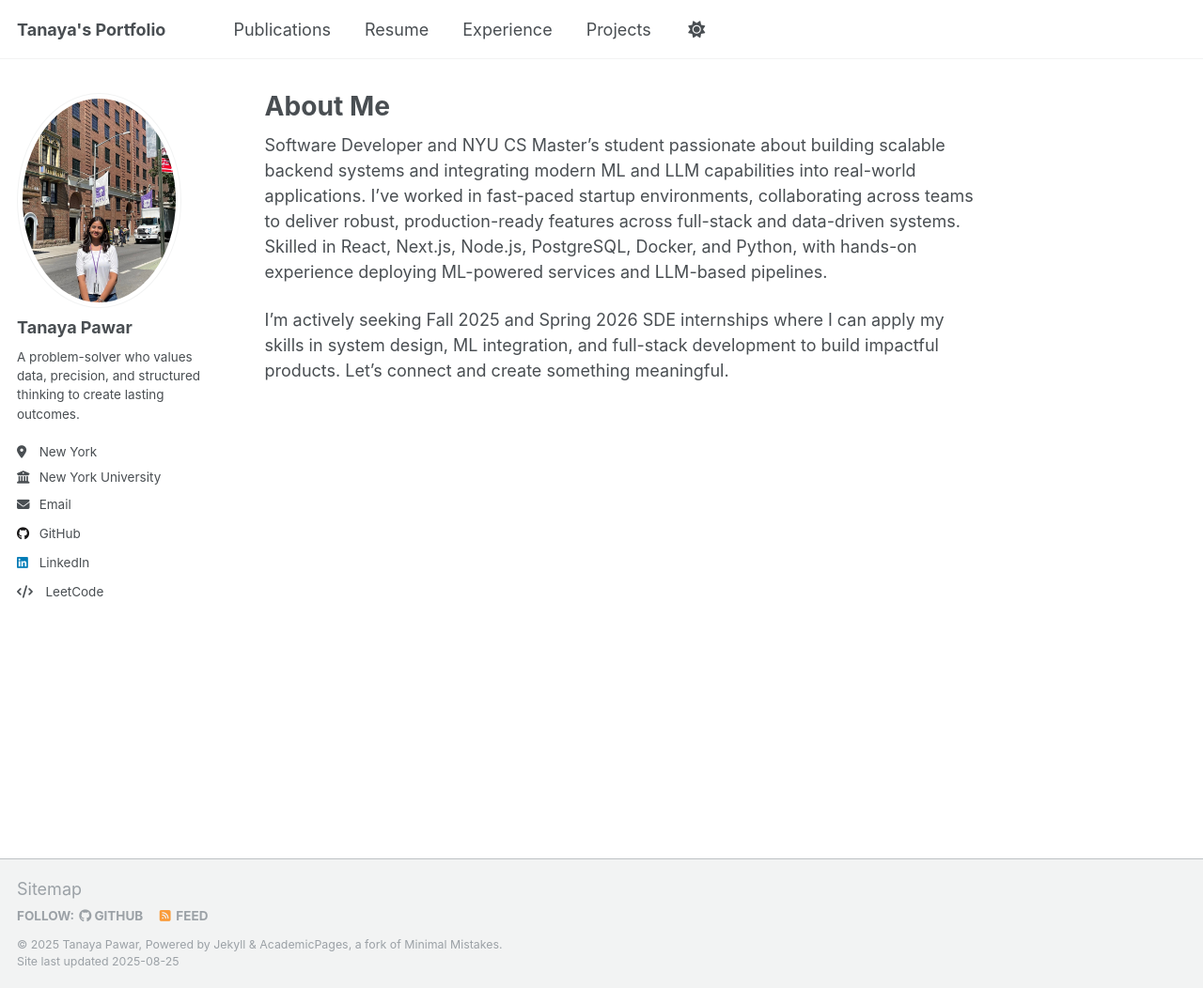
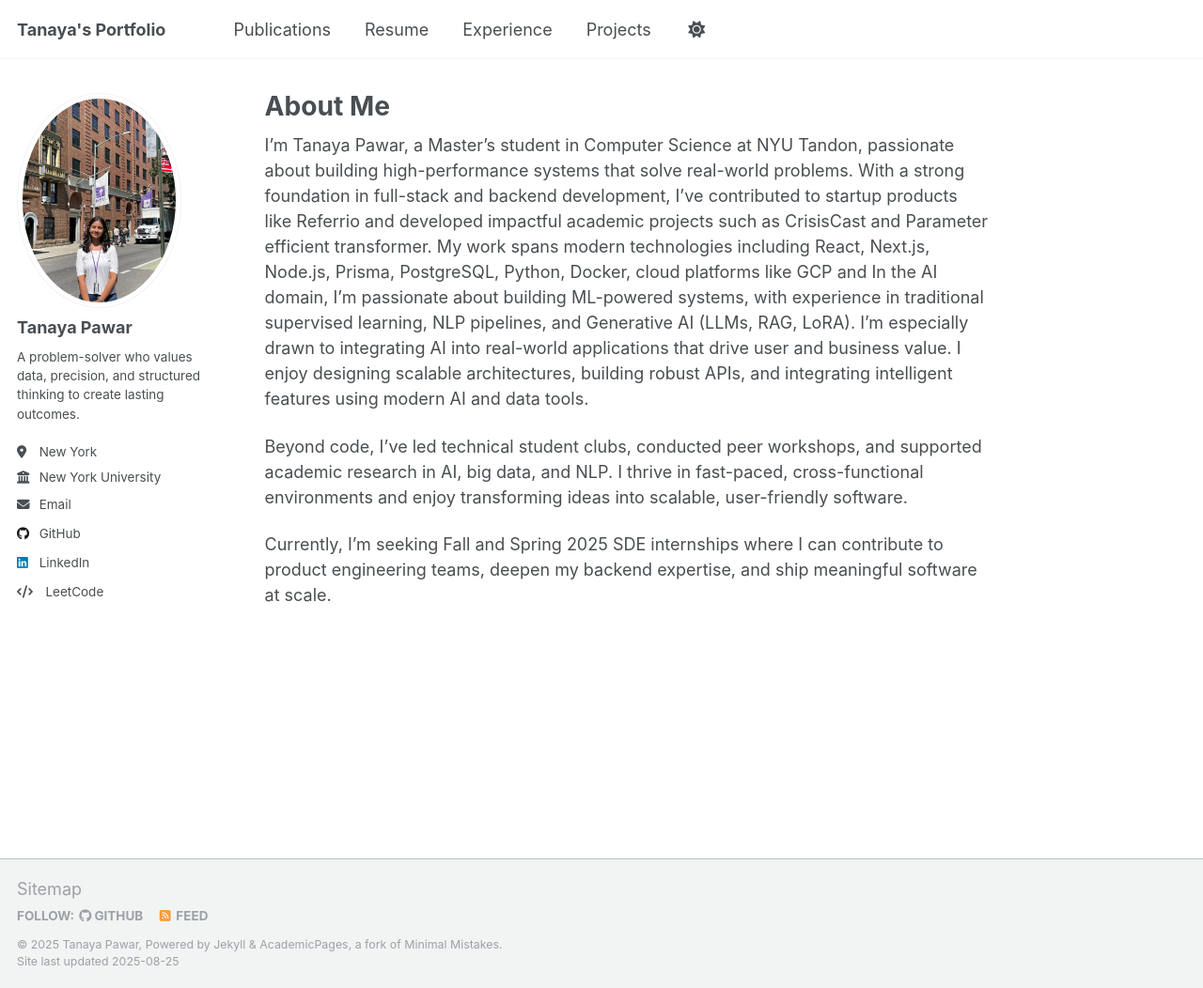
Before and after one commit to tanaya09/tanaya09.github.io, a Jekyll site: the page built from _pages/about.md, in a window 1280 px wide and 1052 px high. Shown: the whole window at 94% size. Built offline with Jekyll 4.4.1, drawn with Linux system fonts in a browser that asks for light colours.

Commit message:
Update about.md

```diff
--- a/_pages/about.md
+++ b/_pages/about.md
@@ -7,6 +7,8 @@ redirect_from:
   - /about.html
 ---
 
-Software Developer and NYU CS Master’s student passionate about building scalable backend systems and integrating modern ML and LLM capabilities into real-world applications. I’ve worked in fast-paced startup environments, collaborating across teams to deliver robust, production-ready features across full-stack and data-driven systems. Skilled in React, Next.js, Node.js, PostgreSQL, Docker, and Python, with hands-on experience deploying ML-powered services and LLM-based pipelines.
+I'm Tanaya Pawar, a Master's student in Computer Science at NYU Tandon, passionate about building high-performance systems that solve real-world problems. With a strong foundation in full-stack and backend development, I've contributed to startup products like Referrio and developed impactful academic projects such as CrisisCast and Parameter efficient transformer. My work spans modern technologies including React, Next.js, Node.js, Prisma, PostgreSQL, Python, Docker, cloud platforms like GCP and In the AI domain, I’m passionate about building ML-powered systems, with experience in traditional supervised learning, NLP pipelines, and Generative AI (LLMs, RAG, LoRA). I'm especially drawn to integrating AI into real-world applications that drive user and business value. I enjoy designing scalable architectures, building robust APIs, and integrating intelligent features using modern AI and data tools.
 
-I’m actively seeking Fall 2025 and Spring 2026 SDE internships where I can apply my skills in system design, ML integration, and full-stack development to build impactful products. Let’s connect and create something meaningful.
+Beyond code, I’ve led technical student clubs, conducted peer workshops, and supported academic research in AI, big data, and NLP. I thrive in fast-paced, cross-functional environments and enjoy transforming ideas into scalable, user-friendly software.
+
+Currently, I'm seeking Fall and Spring 2025 SDE internships where I can contribute to product engineering teams, deepen my backend expertise, and ship meaningful software at scale.
```
